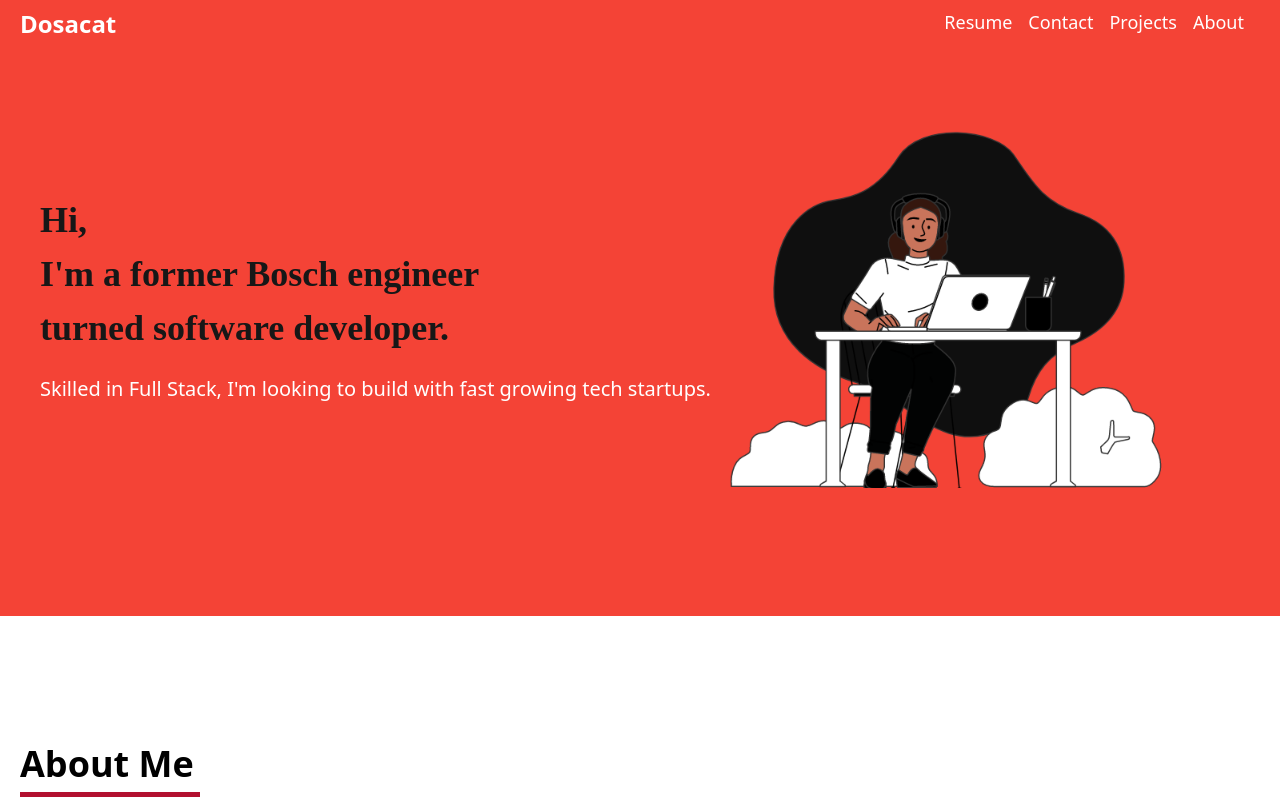
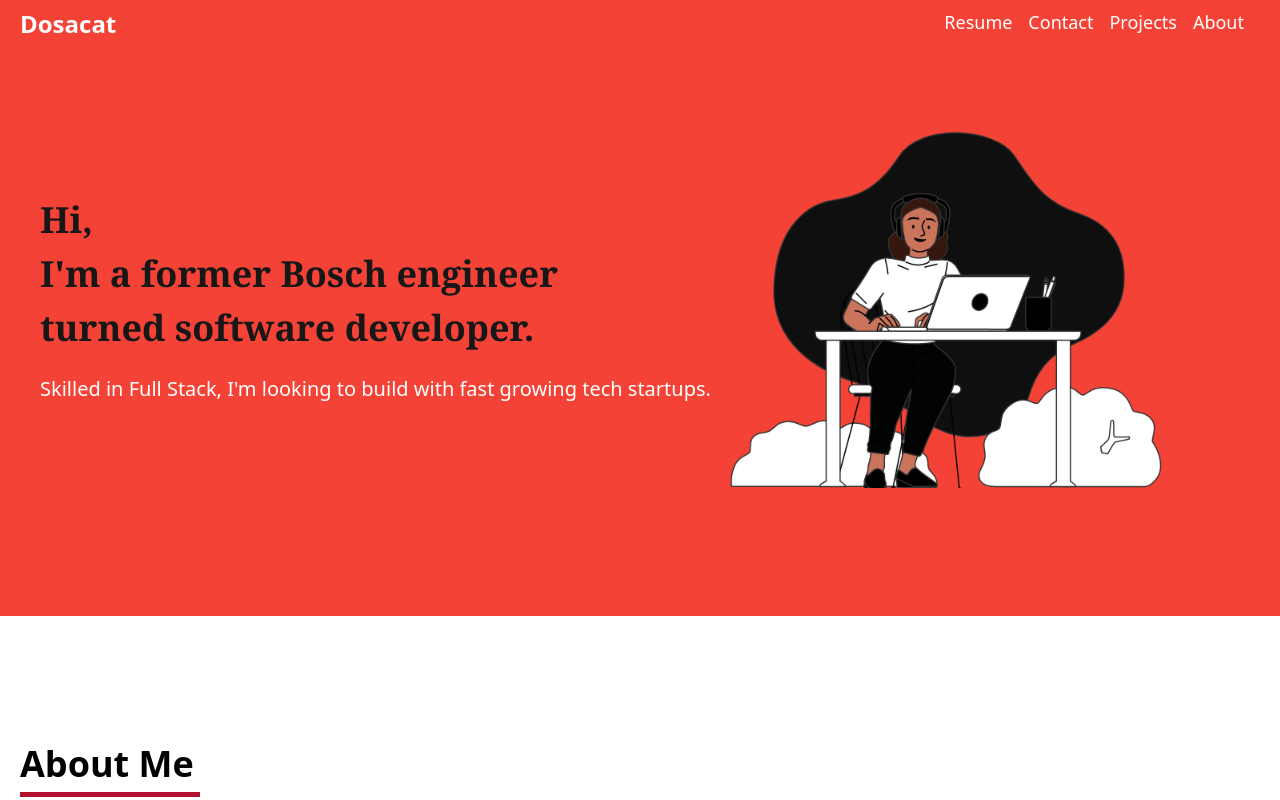
Before and after one commit to dosacat/Showcase, a React (Create React App) app: page / in a window 1280 px wide. Shown: the top 800 px of the page. Built offline with nearby package versions, Linux system fonts and the light colour scheme.

Commit message:
Chrome font replaced

```diff
--- a/src/index.css
+++ b/src/index.css
@@ -25,7 +25,7 @@ nav li a:hover {
 
 /* hero */
 h1 {
-    font-family: 'Pacifico',"Gerogia";
+    font-family: "Georgia";
     line-height: 1.5 !important;
 }
 
```
